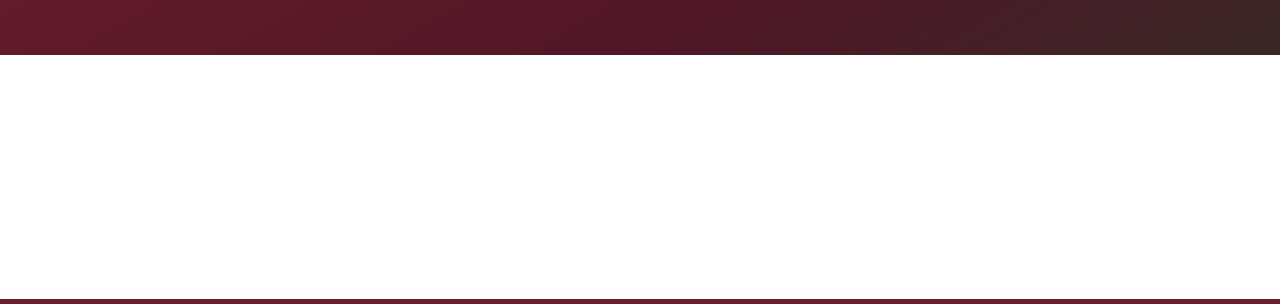
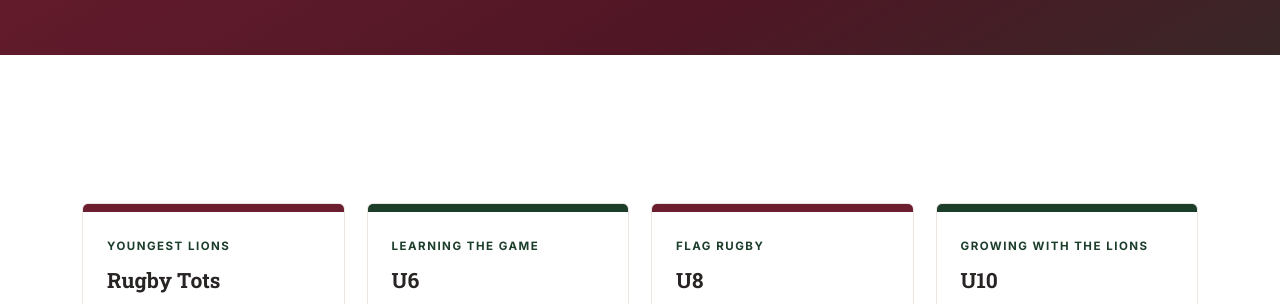
Before and after one commit to Livermore-Lions-Rugby-Club/livermore-lions-website, an Eleventy site: page src/teams.njk in a window 1280 px wide. Shown: the part 281-585 px from the top of the page. Built offline with nearby package versions, Linux system fonts and the light colour scheme; Eleventy itself is replaced by a stand-in of ours; files that its build step writes are made by us from their sources.

Commit message:
Update teams.njk

```diff
--- a/src/teams.njk
+++ b/src/teams.njk
@@ -7,7 +7,7 @@ description: "Choose an age group to see training times, coaches and what a firs
 <section id="teams">
 <div class="wrap">
 <div class="team-grid">
-{% for team in teams %}
+{% for team in teams.list %}
 <div class="team-card"><div class="team-card-top"></div><div class="team-card-body">
 <div class="team-tag">{{ team.tag }}</div><h3>{{ team.name }}</h3>
 <p>{{ team.description }}</p>
```
